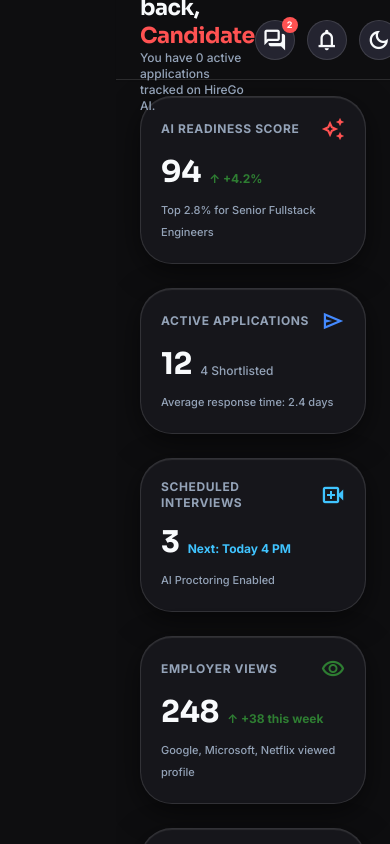
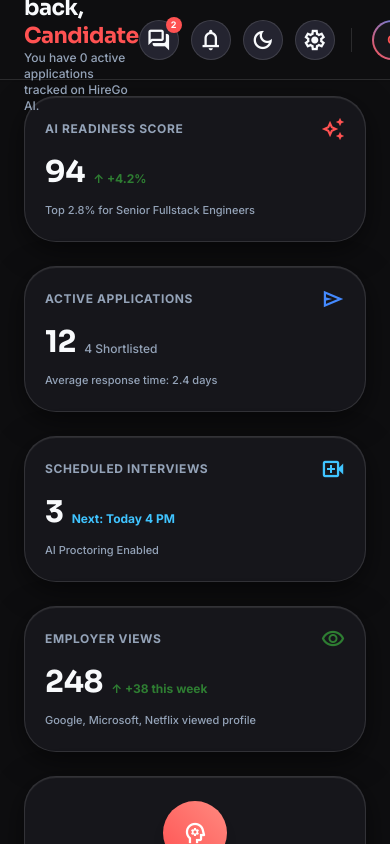
Before and after one commit to hirego1ai-design/hariom-, a Next.js app: page /dashboard in a window 390 px wide. Shown: the top 844 px of the page. Built offline with nearby package versions, Linux system fonts and the light colour scheme; no server answers.

Commit message:
Fix candidate dashboard mobile content offset

```diff
--- a/src/app/dashboard/page.tsx
+++ b/src/app/dashboard/page.tsx
@@ -69,11 +69,11 @@ export default function CandidateDashboardPage() {
       <CandidateSidebar />
 
       {/* Main Content Area */}
-      <div className="flex-1 ml-[116px] flex flex-col min-w-0 min-h-screen">
+      <div className="flex-1 ml-0 md:ml-[116px] flex flex-col min-w-0 min-h-screen">
 
         {/* Candidate Header */}
         <header
-          className="fixed top-0 left-[116px] right-0 z-40 backdrop-blur-xl flex justify-between items-center px-gutter h-20 shadow-sm"
+          className="fixed top-0 left-0 md:left-[116px] right-0 z-40 backdrop-blur-xl flex justify-between items-center px-gutter h-20 shadow-sm"
           style={{
             backgroundColor: "var(--bg-page)",
             borderBottom: "1px solid var(--outline)",
```
